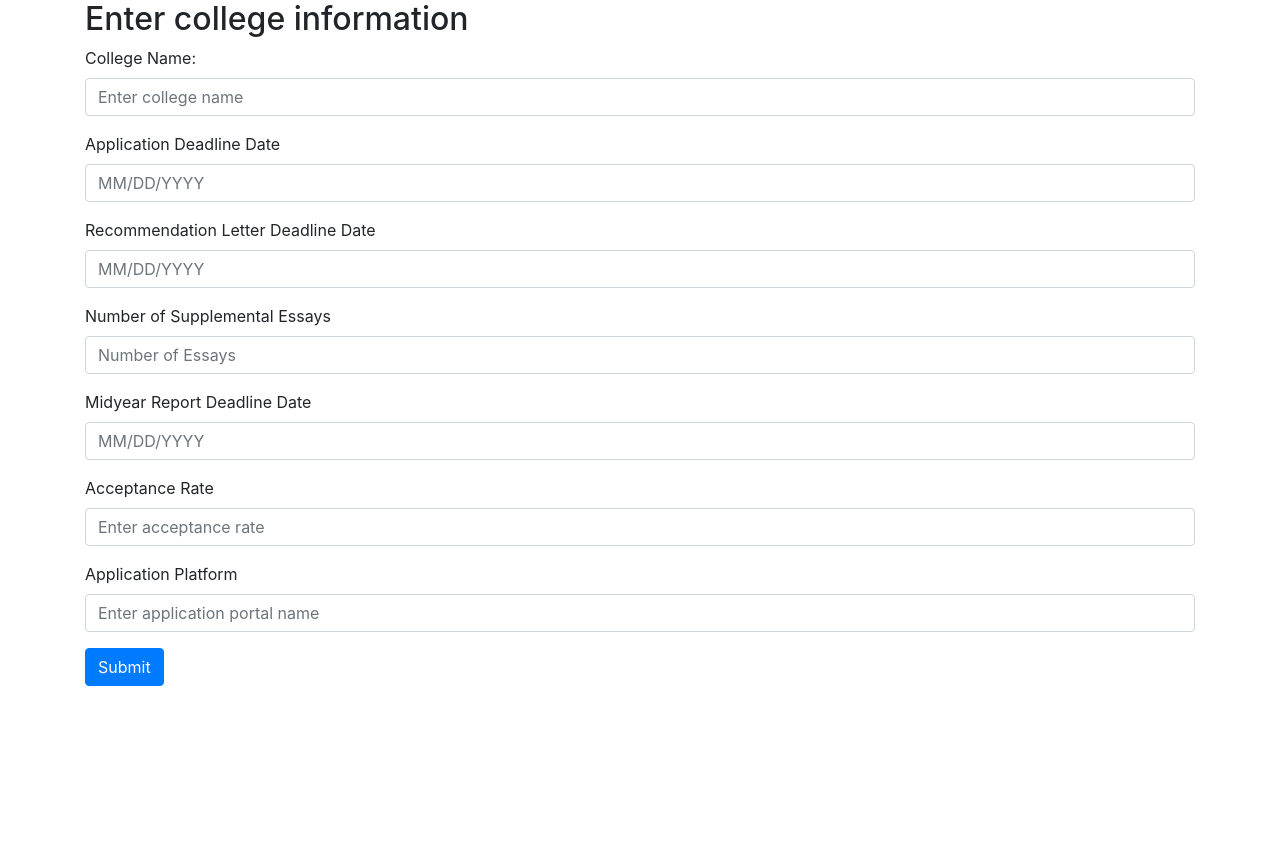
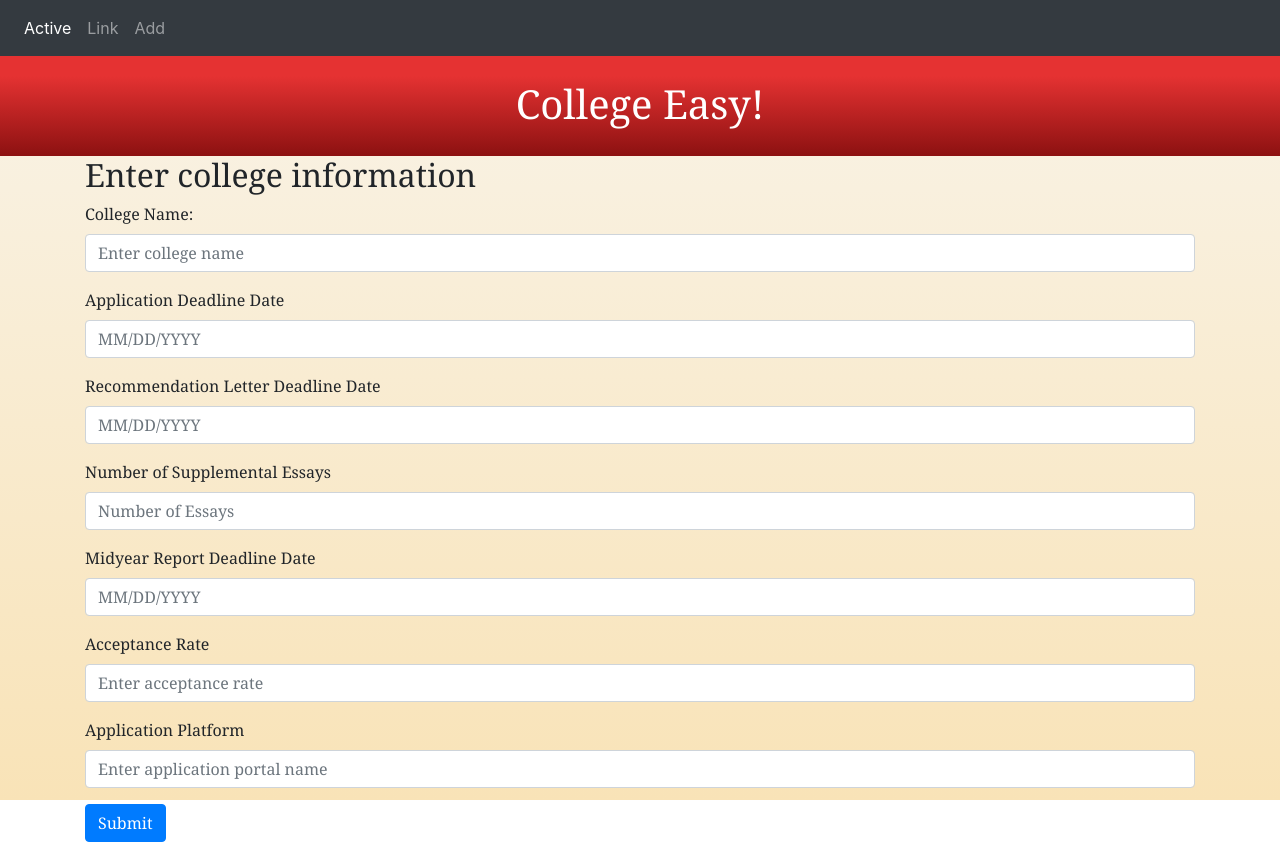
Before and after one commit to borao/college-easy, a Flask app: page /add_college in a window 1280 px wide. Before the commit the page ends 686 px from the top, so only its background shows below. Run offline with Flask 2, Linux system fonts and the light colour scheme; some libraries are stand-ins or nearby versions.

Commit message:
Make UI changes on add college

```diff
--- a/templates/college.html
+++ b/templates/college.html
@@ -9,6 +9,38 @@
   <script src="https://cdnjs.cloudflare.com/ajax/libs/popper.js/1.14.6/umd/popper.min.js"></script>
   <script src="https://maxcdn.bootstrapcdn.com/bootstrap/4.2.1/js/bootstrap.min.js"></script>
 </head>
+
+<body style="background: linear-gradient(to bottom, #f9f4ea, #f9e3b7); height:100%; background-repeat: no-repeat">
+  <style type="text/css">
+    html, body {
+        height: 100%;
+        margin: 0px;
+    }
+    .container {
+        height: 100%;}
+    </style>
+
+<div>
+  <nav class="navbar navbar-expand-sm bg-dark navbar-dark">
+    <ul class="navbar-nav">
+      <li class="nav-item active">
+        <a class="nav-link" href="#">Active</a>
+      </li>
+      <li class="nav-item">
+        <a class="nav-link" href="#">Link</a>
+      <li class="nav-item">
+        <a class="nav-link" href="#">Add</a>
+      </li>
+    </ul>
+  </nav>
+
+<div style="background: linear-gradient(to bottom, #E53232 20%, #8C1111 100%); height:100px;" >
+  <center>
+  <br />
+  <b><h1 style="color:#ffffff; vertical-align: middle;"> <font face=georgia> College Easy!</h1></b>
+  </center>
+</div>
+
 <body>
 <form action="/add_college" method="POST">
 <div class="container">
```
Also changed, not shown: templates/index.html (+13 -9 lines).
